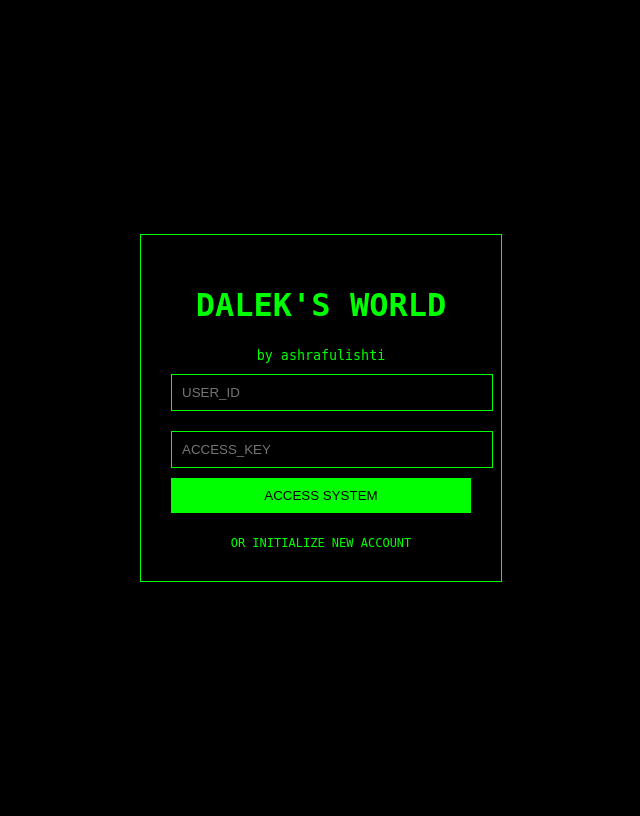
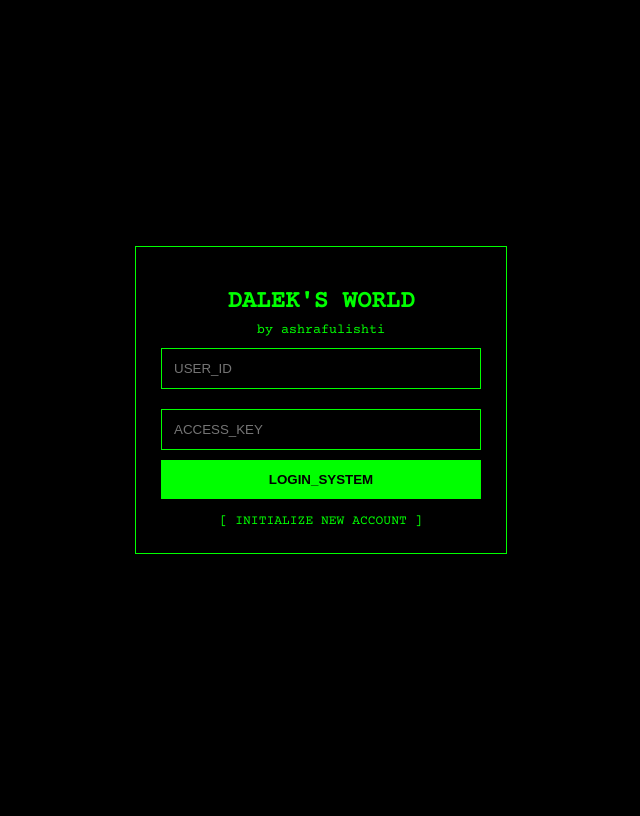
Before and after one commit to ashrafulishti/Dalek-s-World, a Flask app: page /login in a window 1280 px wide. Shown: the whole page, without its empty margins (319-959 px from the left). After the commit the page ends 554 px from the top, so only its background shows below. Run offline with Flask 3, Linux system fonts and the light colour scheme; some libraries are stand-ins or nearby versions.

Commit message:
Update login.html

```diff
--- a/templates/login.html
+++ b/templates/login.html
@@ -2,12 +2,14 @@
 <html>
 <head>
     <meta name="viewport" content="width=device-width, initial-scale=1.0">
+    <link href="https://fonts.googleapis.com/css2?family=Courier+Prime&display=swap" rel="stylesheet">
     <style>
-        body { background: #000; color: #0f0; font-family: 'Courier Prime', monospace; display: flex; justify-content: center; align-items: center; height: 100vh; }
-        .box { border: 1px solid #0f0; padding: 30px; width: 80%; max-width: 300px; text-align: center; }
-        input { width: 100%; background: #000; color: #0f0; border: 1px solid #0f0; padding: 10px; margin: 10px 0; }
-        button { width: 100%; background: #0f0; color: #000; border: none; padding: 10px; }
-        a { color: #0f0; text-decoration: none; font-size: 12px; }
+        body { background: #000; color: #0f0; font-family: 'Courier Prime', monospace; display: flex; justify-content: center; align-items: center; height: 100vh; margin: 0; }
+        .box { border: 1px solid #0f0; padding: 25px; width: 85%; max-width: 320px; text-align: center; }
+        h1 { font-size: 24px; margin-bottom: 5px; }
+        input { width: 100%; background: #000; color: #0f0; border: 1px solid #0f0; padding: 12px; margin: 10px 0; box-sizing: border-box; }
+        button { width: 100%; background: #0f0; color: #000; border: none; padding: 12px; font-weight: bold; cursor: pointer; }
+        a { color: #0f0; text-decoration: none; font-size: 13px; display: block; margin-top: 15px; }
     </style>
 </head>
 <body>
@@ -17,10 +19,9 @@
         <form method="POST">
             <input name="username" placeholder="USER_ID" required>
             <input name="password" type="password" placeholder="ACCESS_KEY" required>
-            <button>ACCESS SYSTEM</button>
+            <button type="submit">LOGIN_SYSTEM</button>
         </form>
-        <br>
-        <a href="/register">OR INITIALIZE NEW ACCOUNT</a>
+        <a href="/register">[ INITIALIZE NEW ACCOUNT ]</a>
     </div>
 </body>
 </html>
```
